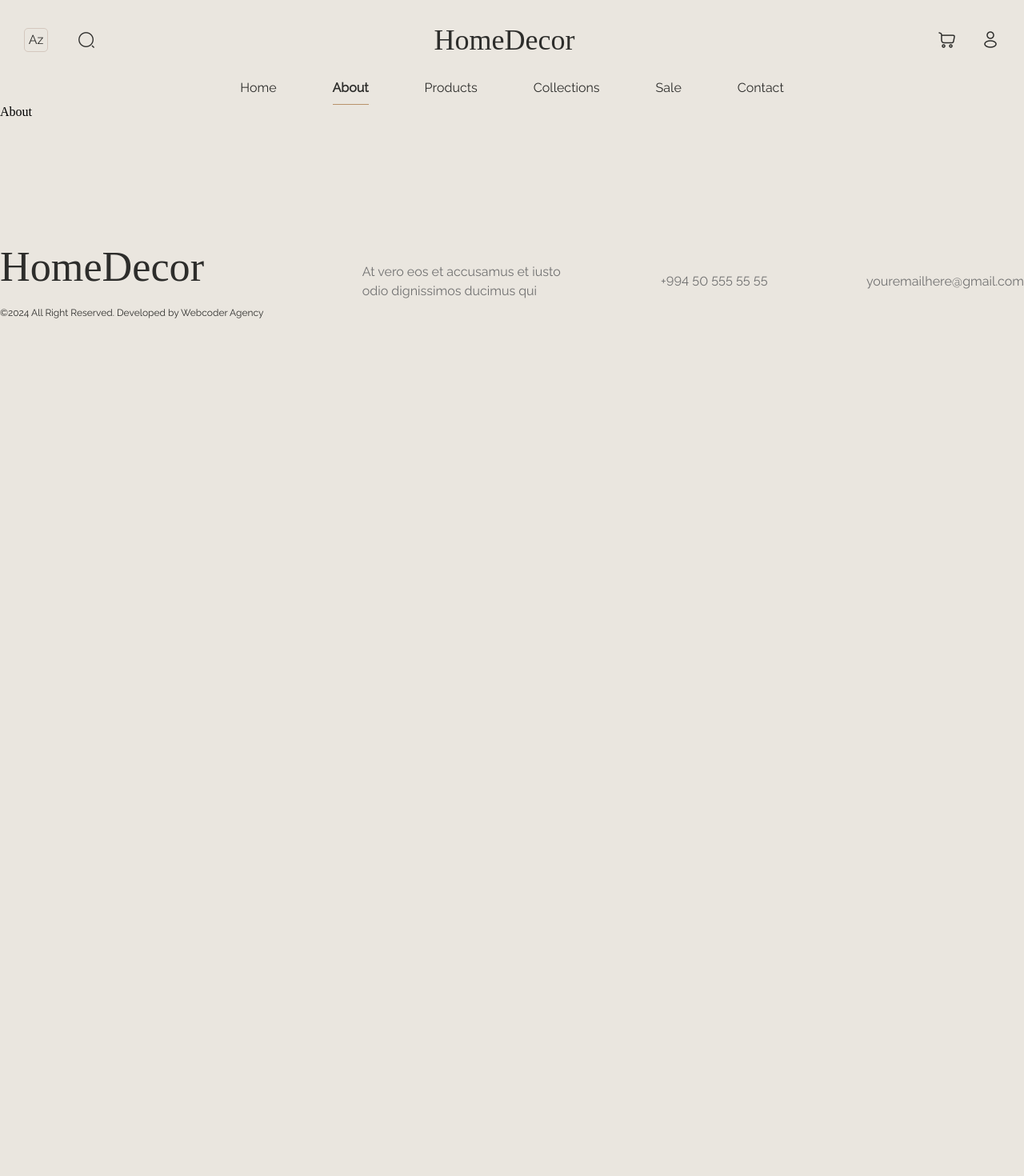
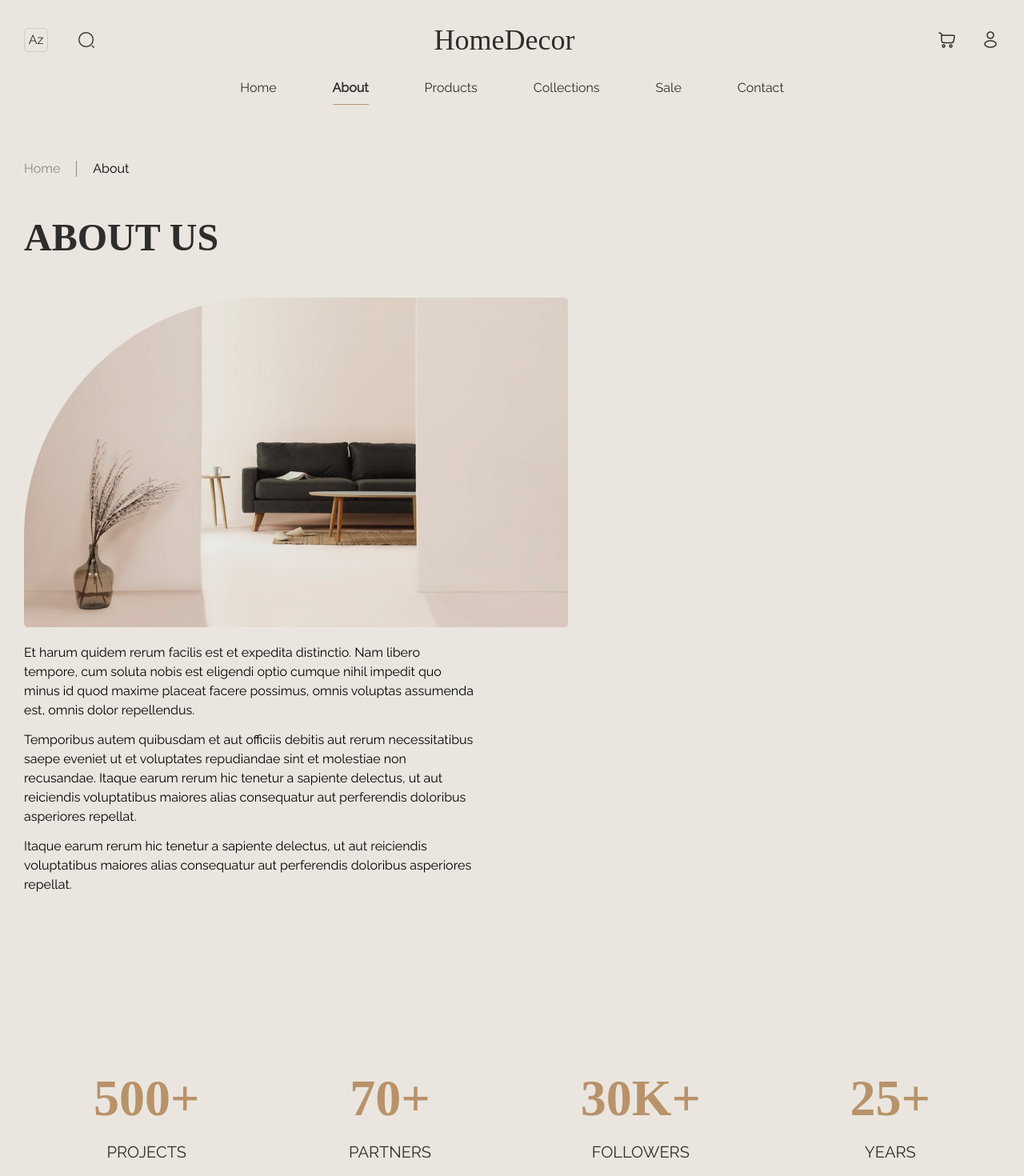
Before and after one commit to Hamid207/adasHomeDecor, a React (Vite) app: page /about in a window 1280 px wide. Shown: the top 1470 px of the page at 80% size. Before the commit the page ends 800 px from the top, so only its background shows below. Built offline with nearby package versions, Linux system fonts and the light colour scheme; a web font is replaced by a local one.

Commit message:
aboutUsPage design  done

```diff
--- a/src/components/aboutUs/AboutUs.module.css
+++ b/src/components/aboutUs/AboutUs.module.css
@@ -4,8 +4,34 @@
   margin: 30px;
 }
 
+.navigation_title_body {
+  margin-top: 70px;
+  margin-bottom: 50px;
+}
+
+.navigation_title_body > ul {
+  display: flex;
+  /* gap: 30px; */
+  font-family: "Raleway";
+  font-size: 16px;
+  font-style: normal;
+  font-weight: 400;
+  line-height: 20px;
+}
+
+.navigation_title_body > ul > li:first-child {
+  padding-right: 20px;
+  color: #8b8985;
+}
+
+.navigation_title_body > ul > li:nth-child(2) {
+  padding-right: 20px;
+  padding-left: 20px;
+  border-left: 1px solid #8b8985;
+}
+
 .title {
-  color: var(--Black, #2d2d2b);
+  color: #2d2d2b;
   font-family: "Didot";
   font-size: 48px;
   font-style: normal;
@@ -17,22 +43,27 @@
 .img_text_and_btn_body {
   display: flex;
   justify-content: space-between;
-  /* gap: 66px; */
   flex-wrap: wrap;
 }
 
 .img_body {
-  width: 50%;
+  /* width: 50%;*/
+  max-width: 680px;
+}
+
+.img {
+  /* padding-left: 20px; */
+  object-fit: fill;
 }
 
 .text_btn_body {
   margin-top: 20px;
-  margin-right: 50px;
   max-width: 563px;
 }
 
 .txt1,
-.txt2 {
+.txt2,
+.txt3 {
   font-family: "Raleway";
   font-size: 16px;
   font-style: normal;
@@ -45,5 +76,9 @@
 }
 
 .txt2 {
-  margin-bottom: 60px;
+  margin-bottom: 13px;
 }
+
+.txt3 {
+  margin-bottom: 45px;
+}
--- a/src/components/aboutUs/AboutUs.tsx
+++ b/src/components/aboutUs/AboutUs.tsx
@@ -1,15 +1,39 @@
 import style from "./AboutUs.module.css";
 import CustomLink from "../ui/CustomLink";
 
-const AboutUs = () => {
+interface Page {
+  pageName: string;
+}
+
+const AboutUs = (props: Page) => {
+  let isHiden: boolean = true;
+  switch (true) {
+    case props.pageName == "about":
+      isHiden = false;
+      break;
+    case props.pageName == "home":
+      isHiden = true;
+      break;
+  }
+
   return (
     <>
       <section>
         <div className={style.body}>
+          <div className={style.navigation_title_body}>
+            <ul>
+              <li>Home</li>
+              <li>About</li>
+            </ul>
+          </div>
           <p className={style.title}>ABOUT US</p>
           <div className={style.img_text_and_btn_body}>
             <div className={style.img_body}>
-              <img src="/public/main/aboutUs.png" alt="" />
+              <img
+                src="/public/main/aboutUs.png"
+                alt=""
+                className={style.img}
+              />
             </div>
             <div className={style.text_btn_body}>
               <p className={style.txt1}>
@@ -24,6 +48,8 @@ const AboutUs = () => {
                 et molestiae non recusandae. Itaque earum rerum hic tenetur a
                 sapiente delectus, ut aut reiciendis voluptatibus maiores alias
                 consequatur aut perferendis doloribus asperiores repellat.
+              </p>
+              <p className={style.txt3}>
                 Itaque earum rerum hic tenetur a sapiente delectus, ut aut
                 reiciendis voluptatibus maiores alias consequatur aut
                 perferendis doloribus asperiores repellat.
@@ -34,6 +60,7 @@ const AboutUs = () => {
                 width="330px"
                 height="54px"
                 backColor="none"
+                hidden={isHiden}
               ></CustomLink>
             </div>
           </div>
--- /dev/null
+++ b/src/components/aboutUs/aboutUsInfo/AboutUsInfo.module.css
@@ -0,0 +1,26 @@
+.list_body {
+  display: flex;
+  justify-content: space-between;
+  margin: 130px 117px 130px 117px;
+}
+
+.list_body > li > div > h2 {
+  color: #b8926a;
+  text-align: center;
+  font-family: "Didot";
+  font-size: 64px;
+  font-style: normal;
+  font-weight: 700;
+  line-height: 52px;
+  margin-bottom: 27px;
+}
+
+.list_body > li > div > p {
+  color: #2d2d2b;
+  text-align: center;
+  font-family: "Raleway";
+  font-size: 20px;
+  font-style: normal;
+  font-weight: 500;
+  line-height: 28px;
+}
--- /dev/null
+++ b/src/components/aboutUs/aboutUsInfo/AboutUsInfo.tsx
@@ -0,0 +1,38 @@
+import style from "./AboutUsInfo.module.css";
+
+const AboutUsInfo = () => {
+  return (
+    <section>
+      <div>
+        <ul className={style.list_body}>
+          <li>
+            <div>
+              <h2>500+</h2>
+              <p>PROJECTS</p>
+            </div>
+          </li>
+          <li>
+            <div>
+              <h2>70+</h2>
+              <p>PARTNERS</p>
+            </div>
+          </li>
+          <li>
+            <div>
+              <h2>30K+</h2>
+              <p>FOLLOWERS</p>
+            </div>
+          </li>
+          <li>
+            <div>
+              <h2>25+</h2>
+              <p>YEARS</p>
+            </div>
+          </li>
+        </ul>
+      </div>
+    </section>
+  );
+};
+
+export default AboutUsInfo;
--- a/src/components/contact/Contact.module.css
+++ b/src/components/contact/Contact.module.css
@@ -1,12 +1,12 @@
 .body {
   margin-top: 59px;
-  height: 417px;
   display: flex;
-  gap: 137px;
+  justify-content: space-between;
+  flex-wrap: wrap;
 }
 
 .title {
-  color: var(--Black, #2d2d2b);
+  color: #2d2d2b;
   font-family: "Didot";
   font-size: 48px;
   font-style: normal;
@@ -36,13 +36,20 @@
   height: 136px;
   resize: none;
   border-radius: 10px;
-  border: 1px solid var(--Dusty-rose, #d4c8be);
+  border: 1px solid #d4c8be;
+  font-family: "Raleway";
+  font-size: 16px;
+  font-style: normal;
+  font-weight: 500;
+  line-height: 20px;
   padding: 20px;
 }
 
 .img_body {
+  max-width: 680px;
+  max-height: 417px;
 }
 
 ::placeholder {
-  color: var(--Grey, #b0b0b0);
+  color: #b0b0b0;
 }
--- a/src/components/contact/Contact.tsx
+++ b/src/components/contact/Contact.tsx
@@ -12,8 +12,8 @@ const Contact = () => {
             <input type="text" placeholder="E-MAIL ADRESS" />
             <input type="text" placeholder="THEME" />
             <textarea
+              className={style.message_input}
               placeholder="YOUR MESSAGE"
-              className={style.message_input}
             />
             <button>
               <CustomLink
@@ -22,11 +22,12 @@ const Contact = () => {
                 width="563px"
                 height="54px"
                 backColor="brown"
+                hidden={true}
               />
             </button>
           </form>
         </div>
-        <div>
+        <div className={style.img_body}>
           <img src="/public/main/contactImg.png" alt="" />
         </div>
       </div>
--- a/src/components/mainImageAndText/MainImageAndText.tsx
+++ b/src/components/mainImageAndText/MainImageAndText.tsx
@@ -26,6 +26,7 @@ const MainImageAndText = () => {
               width="330px"
               height="54px"
               backColor="borown"
+              hidden={true}
             ></CustomLink>
           </div>
         </div>
--- a/src/components/ui/CustomLink.tsx
+++ b/src/components/ui/CustomLink.tsx
@@ -7,25 +7,34 @@ interface MyLink {
   width: string;
   height: string;
   backColor: string;
+  hidden: boolean;
 }
 
 const CustomLink = (props: MyLink) => {
   let sty = style.custom_link_body;
   let textColor = "white";
+
   switch (true) {
     case props.backColor == "none":
       sty = style.learn_more;
       textColor = "#B8926A";
       break;
     case props.backColor == "brown":
-      sty == style.custom_link_body;
+      sty = style.custom_link_body;
       textColor = "white";
       break;
   }
 
   return (
     <>
-      <div className={sty} style={{ width: props.width, height: props.height }}>
+      <div
+        className={sty}
+        style={{
+          width: props.width,
+          height: props.height,
+          visibility: props.hidden ? "visible" : "hidden",
+        }}
+      >
         <Link
           to={props.to}
           className={style.custom_link}
--- a/src/pages/about/About.tsx
+++ b/src/pages/about/About.tsx
@@ -1,5 +1,13 @@
+import AboutUs from "../../components/aboutUs/AboutUs";
+import AboutUsInfo from "../../components/aboutUs/aboutUsInfo/AboutUsInfo";
+
 const About = () => {
-  return <div>About</div>;
+  return (
+    <div>
+      <AboutUs pageName="about" />
+      <AboutUsInfo />
+    </div>
+  );
 };
 
 export default About;
--- a/src/pages/home/HomePage.tsx
+++ b/src/pages/home/HomePage.tsx
@@ -10,7 +10,7 @@ const HomePage = () => {
     <>
       <MainImageAndText />
       <CollectionSlider name="" />
-      <AboutUs />
+      <AboutUs pageName="home" />
       <Discount />
       <Products />
       <CollectionSlider name="MOST POPULAR" />
```
